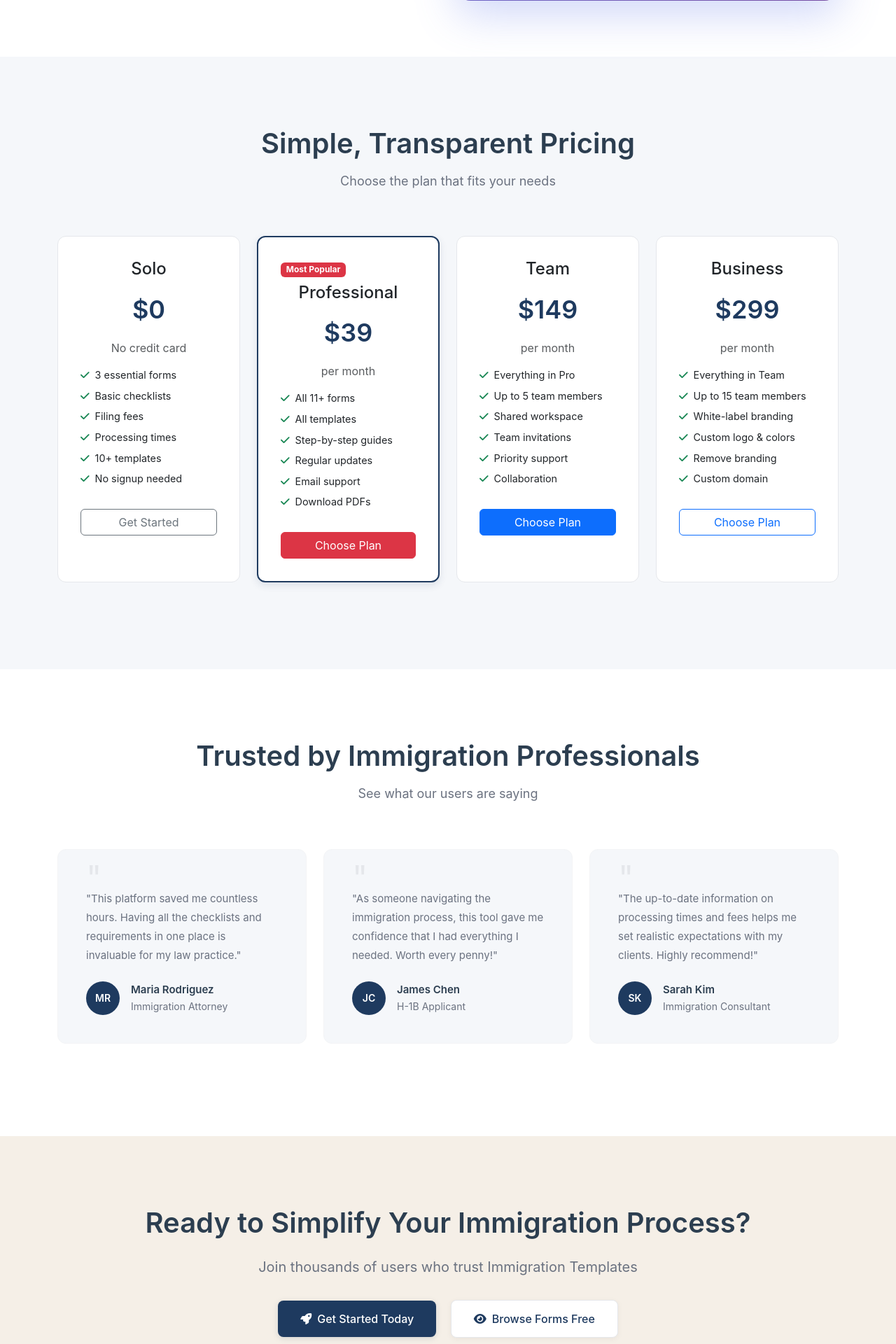
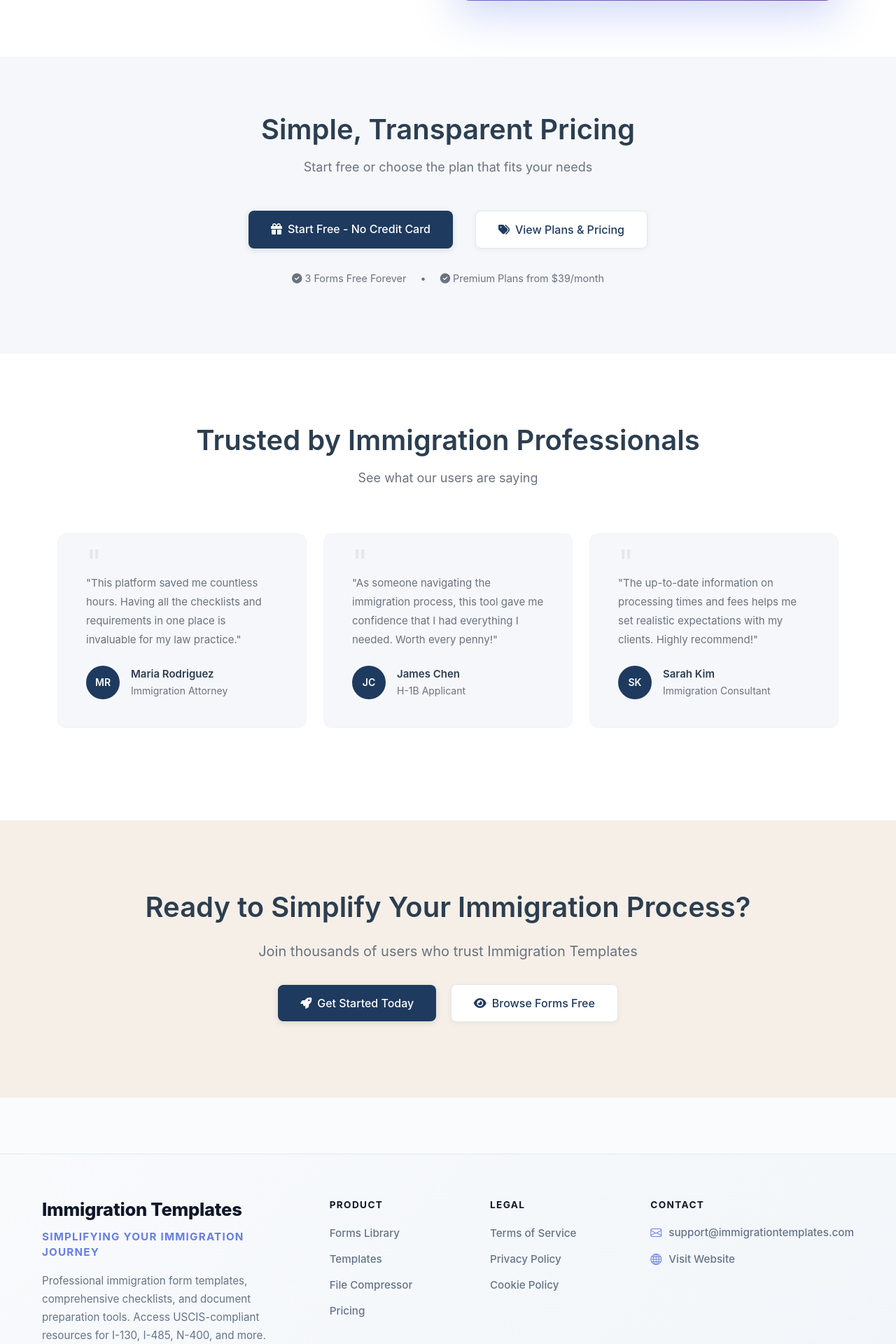
Before and after one commit to Prasan1/immigration, a Flask app: page / in a window 1280 px wide. Shown: the part 3562-5482 px from the top of the page at 70% size. Run offline with Flask 3, Linux system fonts and the light colour scheme; some libraries are stand-ins or nearby versions.

Commit message:
Remove detailed pricing section from home page, add simple CTA
Following Policygen's UX pattern:
- Removed 4 detailed subscription pricing cards (Solo/Pro/Team/Business)
- Replaced with clean CTA section linking to /pricing page
- Keeps home page focused on features and value proposition

Home page now features:
- Direct links to separately-sold services (PDF Compressor, Passport Processor)
- Simple pricing CTA: "Start Free" + "View Plans & Pricing"
- Quick highlights: 3 Forms Free, Plans from $39/month

Benefits:
- Less overwhelming for first-time visitors
- Cleaner, more focused home page experience
- Pricing details on dedicated /pricing page
- Separately-sold services still prominent and accessible

🤖 Generated with [Claude Code](https://claude.com/claude-code)

Co-Authored-By: Claude Sonnet 4.5 <noreply@anthropic.com>

```diff
--- a/templates/home.html
+++ b/templates/home.html
@@ -767,82 +767,24 @@
         </div>
     </section>
 
-    <!-- Pricing Preview -->
-    <section class="pricing-preview">
-        <div class="container">
+    <!-- Simple Pricing CTA -->
+    <section style="background: var(--pastel-gray); padding: 80px 0;">
+        <div class="container text-center">
             <h2 class="section-title">Simple, Transparent Pricing</h2>
-            <p class="section-subtitle">Choose the plan that fits your needs</p>
-
-            <div class="row">
-                <div class="col-lg-3 col-md-6 mb-4">
-                    <div class="pricing-card-preview">
-                        <h4 class="text-center">Solo</h4>
-                        <div class="price-tag text-center">$0</div>
-                        <p class="text-center text-muted">No credit card</p>
-                        <ul class="list-unstyled" style="font-size: 0.9rem;">
-                            <li class="mb-2"><i class="fas fa-check text-success me-2"></i>3 essential forms</li>
-                            <li class="mb-2"><i class="fas fa-check text-success me-2"></i>Basic checklists</li>
-                            <li class="mb-2"><i class="fas fa-check text-success me-2"></i>Filing fees</li>
-                            <li class="mb-2"><i class="fas fa-check text-success me-2"></i>Processing times</li>
-                            <li class="mb-2"><i class="fas fa-check text-success me-2"></i>10+ templates</li>
-                            <li class="mb-2"><i class="fas fa-check text-success me-2"></i>No signup needed</li>
-                        </ul>
-                        <a href="/forms" class="btn btn-outline-secondary w-100 mt-3">Get Started</a>
-                    </div>
-                </div>
-
-                <div class="col-lg-3 col-md-6 mb-4">
-                    <div class="pricing-card-preview featured">
-                        <span class="badge bg-danger mb-2">Most Popular</span>
-                        <h4 class="text-center">Professional</h4>
-                        <div class="price-tag text-center">$39</div>
-                        <p class="text-center text-muted">per month</p>
-                        <ul class="list-unstyled" style="font-size: 0.9rem;">
-                            <li class="mb-2"><i class="fas fa-check text-success me-2"></i>All 11+ forms</li>
-                            <li class="mb-2"><i class="fas fa-check text-success me-2"></i>All templates</li>
-                            <li class="mb-2"><i class="fas fa-check text-success me-2"></i>Step-by-step guides</li>
-                            <li class="mb-2"><i class="fas fa-check text-success me-2"></i>Regular updates</li>
-                            <li class="mb-2"><i class="fas fa-check text-success me-2"></i>Email support</li>
-                            <li class="mb-2"><i class="fas fa-check text-success me-2"></i>Download PDFs</li>
-                        </ul>
-                        <a href="/pricing" class="btn btn-danger w-100 mt-3">Choose Plan</a>
-                    </div>
-                </div>
-
-                <div class="col-lg-3 col-md-6 mb-4">
-                    <div class="pricing-card-preview">
-                        <h4 class="text-center">Team</h4>
-                        <div class="price-tag text-center">$149</div>
-                        <p class="text-center text-muted">per month</p>
-                        <ul class="list-unstyled" style="font-size: 0.9rem;">
-                            <li class="mb-2"><i class="fas fa-check text-success me-2"></i>Everything in Pro</li>
-                            <li class="mb-2"><i class="fas fa-check text-success me-2"></i>Up to 5 team members</li>
-                            <li class="mb-2"><i class="fas fa-check text-success me-2"></i>Shared workspace</li>
-                            <li class="mb-2"><i class="fas fa-check text-success me-2"></i>Team invitations</li>
-                            <li class="mb-2"><i class="fas fa-check text-success me-2"></i>Priority support</li>
-                            <li class="mb-2"><i class="fas fa-check text-success me-2"></i>Collaboration</li>
-                        </ul>
-                        <a href="/pricing" class="btn btn-primary w-100 mt-3">Choose Plan</a>
-                    </div>
-                </div>
-
-                <div class="col-lg-3 col-md-6 mb-4">
-                    <div class="pricing-card-preview">
-                        <h4 class="text-center">Business</h4>
-                        <div class="price-tag text-center">$299</div>
-                        <p class="text-center text-muted">per month</p>
-                        <ul class="list-unstyled" style="font-size: 0.9rem;">
-                            <li class="mb-2"><i class="fas fa-check text-success me-2"></i>Everything in Team</li>
-                            <li class="mb-2"><i class="fas fa-check text-success me-2"></i>Up to 15 team members</li>
-                            <li class="mb-2"><i class="fas fa-check text-success me-2"></i>White-label branding</li>
-                            <li class="mb-2"><i class="fas fa-check text-success me-2"></i>Custom logo & colors</li>
-                            <li class="mb-2"><i class="fas fa-check text-success me-2"></i>Remove branding</li>
-                            <li class="mb-2"><i class="fas fa-check text-success me-2"></i>Custom domain</li>
-                        </ul>
-                        <a href="/pricing" class="btn btn-outline-primary w-100 mt-3">Choose Plan</a>
-                    </div>
-                </div>
+            <p class="section-subtitle" style="margin-bottom: 2.5rem;">Start free or choose the plan that fits your needs</p>
+            <div style="display: flex; justify-content: center; gap: 1rem; flex-wrap: wrap;">
+                <a href="/forms" class="btn btn-hero btn-hero-primary btn-lg">
+                    <i class="fas fa-gift me-2"></i>Start Free - No Credit Card
+                </a>
+                <a href="/pricing" class="btn btn-hero btn-hero-secondary btn-lg">
+                    <i class="fas fa-tags me-2"></i>View Plans & Pricing
+                </a>
             </div>
+            <p style="margin-top: 1.5rem; color: var(--text-muted); font-size: 0.9rem;">
+                <i class="fas fa-check-circle" style="color: var(--success-green);"></i> 3 Forms Free Forever
+                <span style="margin: 0 1rem;">•</span>
+                <i class="fas fa-check-circle" style="color: var(--success-green);"></i> Premium Plans from $39/month
+            </p>
         </div>
     </section>
 
```
